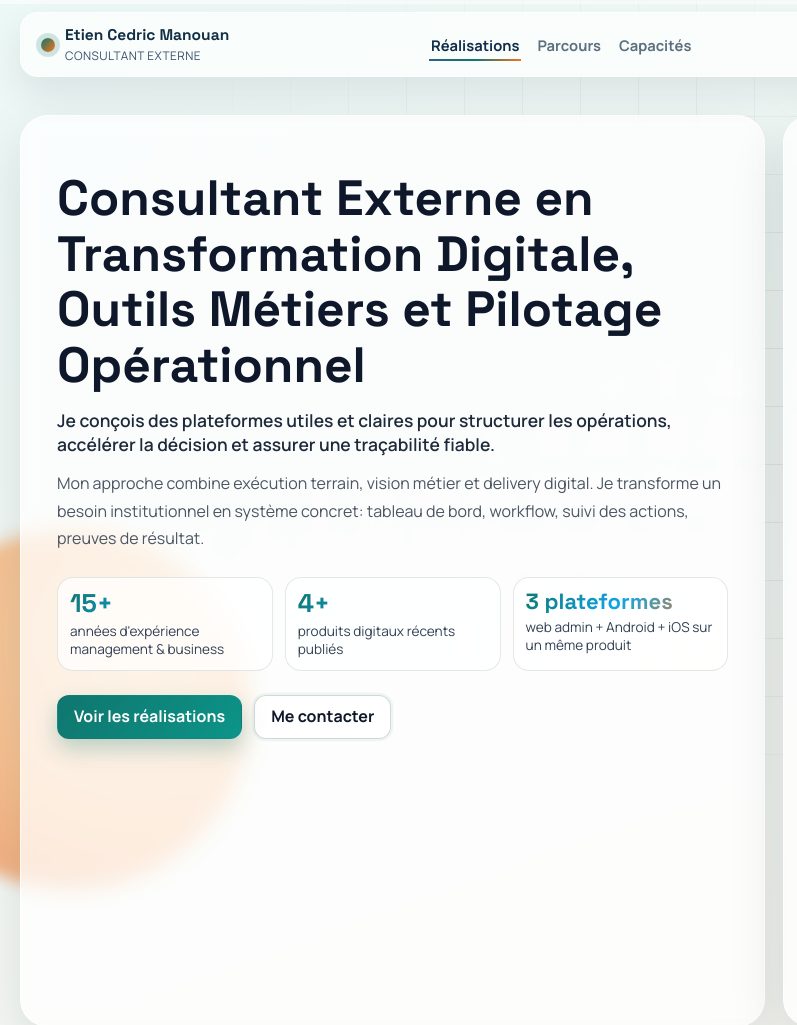
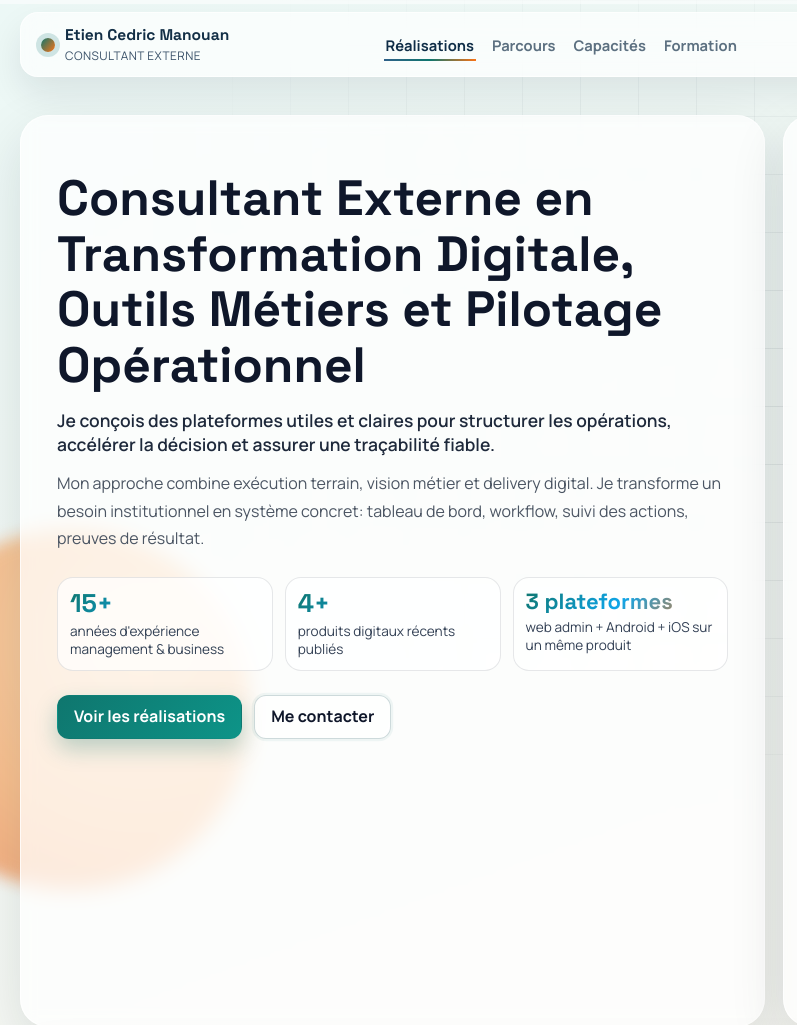
Before and after one commit to Manomikus/cv, a website: page index.html in a window 1280 px wide. Shown: the top 1025 px of the page, 0-797 px from the left. Drawn offline with Linux system fonts and the light colour scheme.

Commit message:
feat(nav): add formation link to education section

```diff
--- a/index.html
+++ b/index.html
@@ -51,6 +51,10 @@
         <a href="#skills" data-nav-link="skills">
           <span class="i18n-inline fr">Capacités</span>
           <span class="i18n-inline en">Capabilities</span>
+        </a>
+        <a href="#education" data-nav-link="education">
+          <span class="i18n-inline fr">Formation</span>
+          <span class="i18n-inline en">Education</span>
         </a>
       </nav>
 
```
